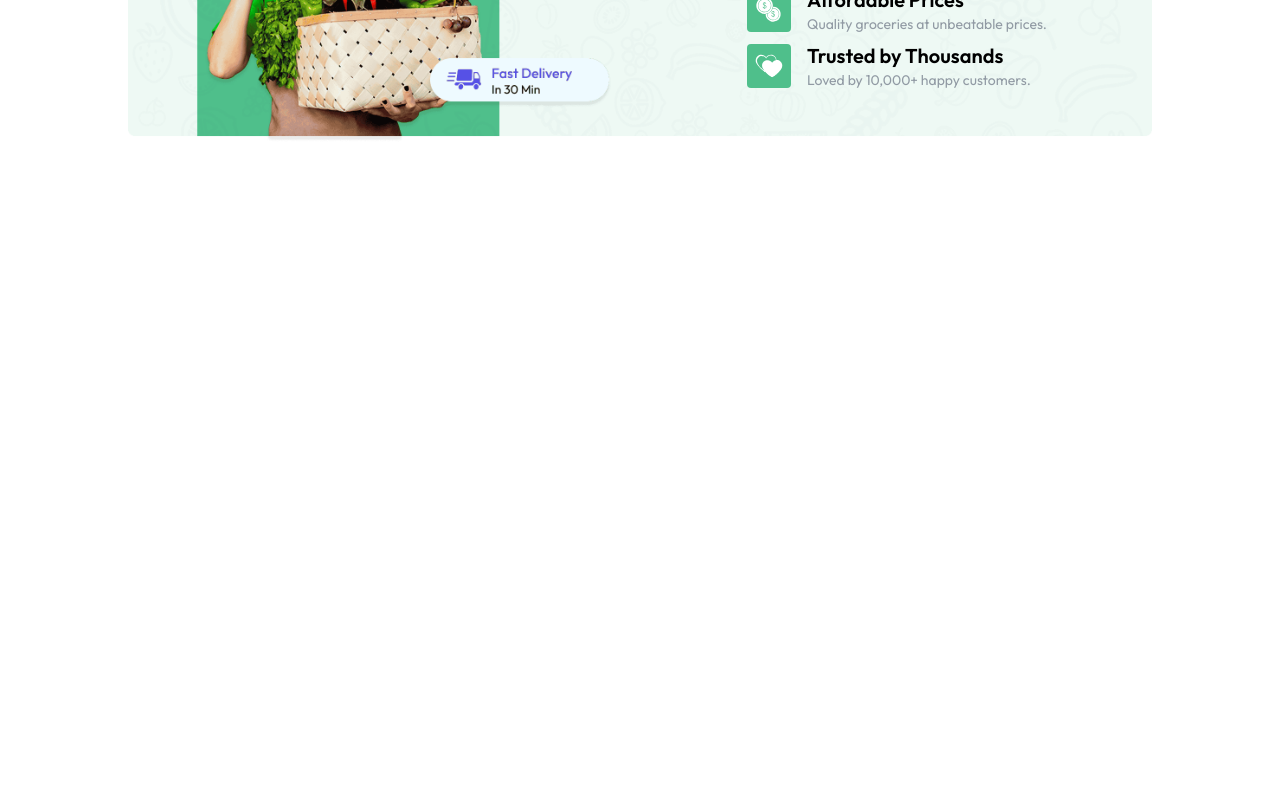
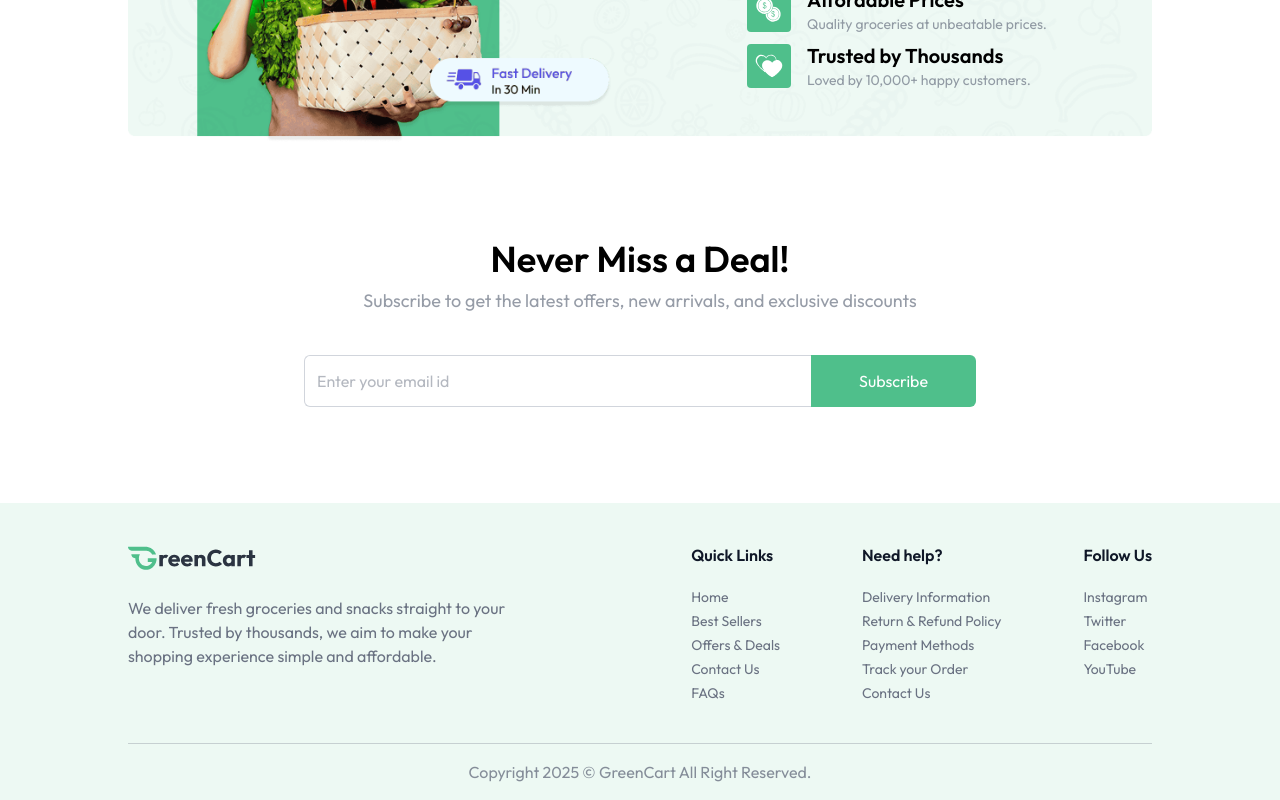
Before and after one commit to TheRealFarhanDev/GreenCart, a React (Vite) app in the folder frontend/: page / in a window 1280 px wide. Shown: the part 1539-2339 px from the top of the page. Before the commit the page ends 1682 px from the top, so only its background shows below. Built offline with nearby package versions, Linux system fonts and the light colour scheme.

Commit message:
Home Page Completed with Footer

```diff
--- a/frontend/src/App.jsx
+++ b/frontend/src/App.jsx
@@ -2,11 +2,13 @@
 import Navbar from "./components/navbar"
 import Home from "./pages/Home"
 import { Toaster } from "react-hot-toast"
+import Footer from "./components/Footer"
 
 function App() {
   const isSellerPath = useLocation().pathname.includes("seller")
   return (
     <>
+      <div>
         {isSellerPath ? null : <Navbar />}
 
         <Toaster />
@@ -15,6 +17,9 @@
             <Route path="/" element={<Home />} />
           </Routes>
         </div>
+        {!isSellerPath && <Footer />}
+      </div>
+
     </>
   )
 }
--- /dev/null
+++ b/frontend/src/components/Footer.jsx
@@ -0,0 +1,34 @@
+import React from 'react'
+import { assets, footerLinks } from '../assets/assets'
+
+const Footer = () => {
+    return (
+        <div className="px-6 md:px-16 lg:px-24 xl:px-32 mt-24 bg-primary/10">
+            <div className="flex flex-col md:flex-row items-start justify-between gap-10 py-10 border-b border-gray-500/30 text-gray-500">
+                <div>
+                    <img className="w-34 md:w-32" src={assets.logo} alt="logo" />
+                    <p className="max-w-[410px] mt-6">We deliver fresh groceries and snacks straight to your door. Trusted by thousands, we aim to make your shopping experience simple and affordable.</p>
+                </div>
+                <div className="flex flex-wrap justify-between w-full md:w-[45%] gap-5">
+                    {footerLinks.map((section, index) => (
+                        <div key={index}>
+                            <h3 className="font-semibold text-base text-gray-900 md:mb-5 mb-2">{section.title}</h3>
+                            <ul className="text-sm space-y-1">
+                                {section.links.map((link, i) => (
+                                    <li key={i}>
+                                        <a href={link.url} className="hover:underline transition">{link.text}</a>
+                                    </li>
+                                ))}
+                            </ul>
+                        </div>
+                    ))}
+                </div>
+            </div>
+            <p className="py-4 text-center text-sm md:text-base text-gray-500/80">
+                Copyright {new Date().getFullYear()} © GreenCart All Right Reserved.
+            </p>
+        </div>
+    )
+}
+
+export default Footer
--- /dev/null
+++ b/frontend/src/components/NewsLetter.jsx
@@ -0,0 +1,23 @@
+const NewsLetter = () => {
+    return (
+        <div className="flex flex-col items-center justify-center text-center space-y-2 mt-24">
+            <h1 className="md:text-4xl text-2xl font-semibold">Never Miss a Deal!</h1>
+            <p className="md:text-lg text-gray-500/70 pb-8">
+                Subscribe to get the latest offers, new arrivals, and exclusive discounts
+            </p>
+            <form className="flex items-center justify-between max-w-2xl w-full md:h-13 h-12">
+                <input
+                    className="border border-gray-300 rounded-md h-full border-r-0 outline-none w-full rounded-r-none px-3 text-gray-500"
+                    type="text"
+                    placeholder="Enter your email id"
+                    required
+                />
+                <button type="submit" className="md:px-12 px-8 h-full text-white bg-primary hover:bg-primary-dull transition-all cursor-pointer rounded-md rounded-l-none">
+                    Subscribe
+                </button>
+            </form>
+        </div>
+    )
+}
+
+export default NewsLetter
--- a/frontend/src/pages/Home.jsx
+++ b/frontend/src/pages/Home.jsx
@@ -2,6 +2,7 @@
 import BottomBanner from '../components/BottomBanner'
 import Categories from '../components/Categories'
 import MainBanner from '../components/MainBanner'
+import NewsLetter from '../components/NewsLetter'
 
 const Home = () => {
   return (
@@ -10,6 +11,7 @@
       <Categories />
       <BestSeller />
       <BottomBanner />
+      <NewsLetter />
     </div>
   )
 }
```
Lines whose indentation alone changed are shown as unchanged.
